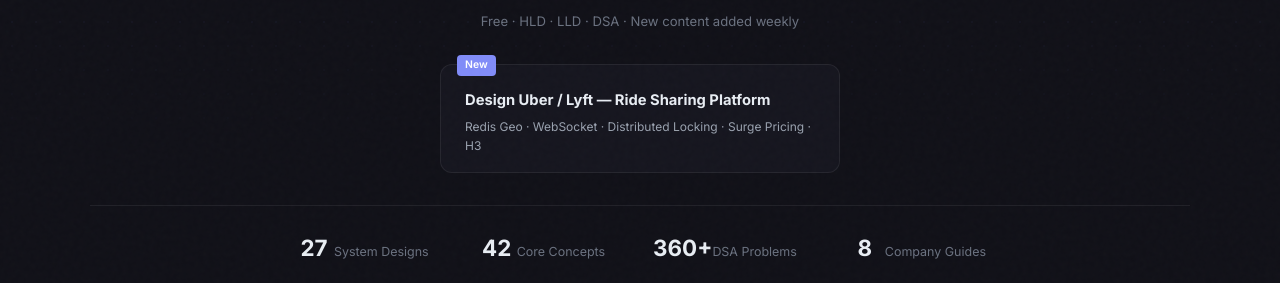
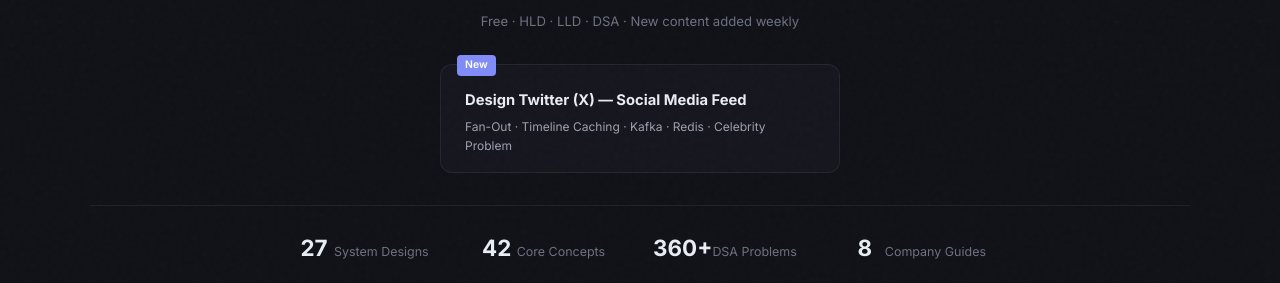
Before and after one commit to iluzn/HLD-Designs, a Jekyll site: the page built from index.html, in a window 1280 px wide and 900 px high. Shown: the part 422-705 px from the top of the window. Built offline with Jekyll 4.4.1, drawn with Linux system fonts in a browser that asks for light colours; comment, search, counter and statistics services are not loaded.

Commit message:
feat: update homepage new design from Uber to Twitter Feed

```diff
--- a/index.html
+++ b/index.html
@@ -271,11 +271,11 @@
     <div class="hero-sub">Free &middot; HLD · LLD · DSA &middot; New content added weekly</div>
 
     <!-- Preview card — shows what you get -->
-    <a href="/hld/Uber/" class="hero-preview">
+    <a href="/hld/TwitterFeed/" class="hero-preview">
         <div class="preview-card">
             <span class="preview-badge">New</span>
-            <strong>Design Uber / Lyft — Ride Sharing Platform</strong>
-            <span class="preview-topics">Redis Geo · WebSocket · Distributed Locking · Surge Pricing · H3</span>
+            <strong>Design Twitter (X) — Social Media Feed</strong>
+            <span class="preview-topics">Fan-Out · Timeline Caching · Kafka · Redis · Celebrity Problem</span>
         </div>
     </a>
 </section>
```
